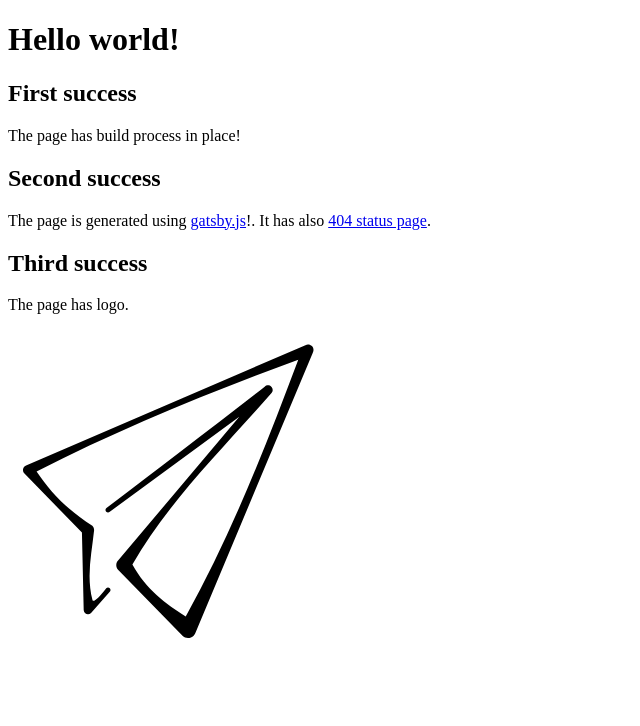
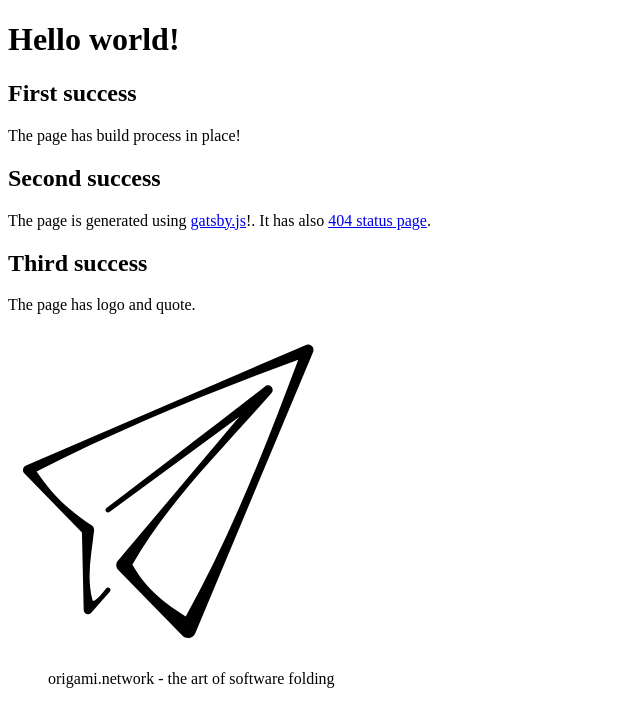
Before and after one commit to origami-network/origami-network.github.io, a Gatsby site: page / in a window 1280 px wide. Before the commit this address had no page. Shown: the whole page, without its empty margins (0-640 px from the left). Built offline with nearby package versions, Linux system fonts and the light colour scheme; Gatsby itself is replaced by a stand-in of ours.

Commit message:
Add page quote

```diff
--- a/src/pages/index.js
+++ b/src/pages/index.js
@@ -20,8 +20,11 @@ export default ({ data }) => {
       </p>
 
       <h2>Third success</h2>
-      <p>The page has logo.</p>
+      <p>The page has logo and quote.</p>
       <img src={data.logo.src} alt="origami.network logo" />
+      <blockquote>
+        origami.network - the art of software folding
+      </blockquote>
     </main>
   )
 }
```
